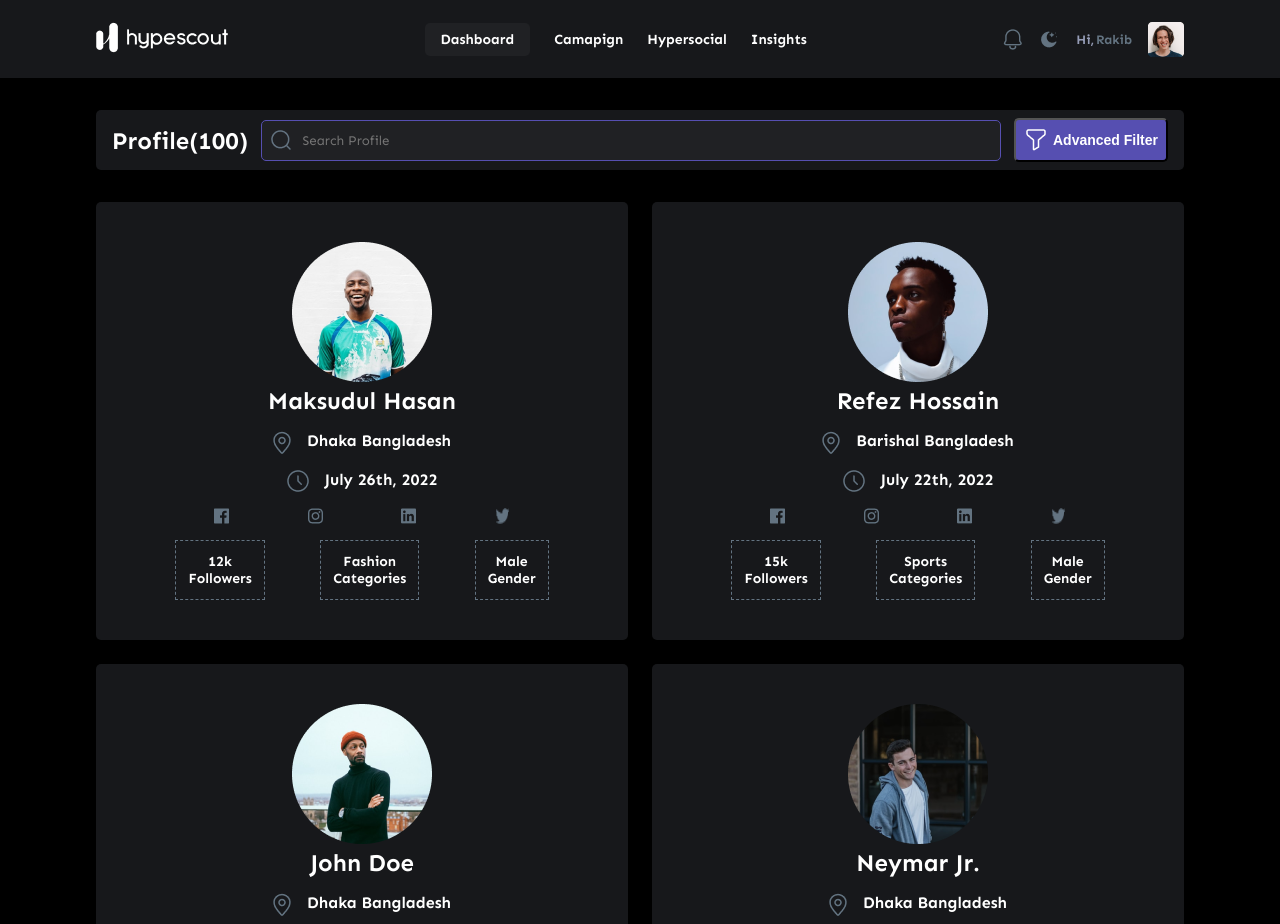
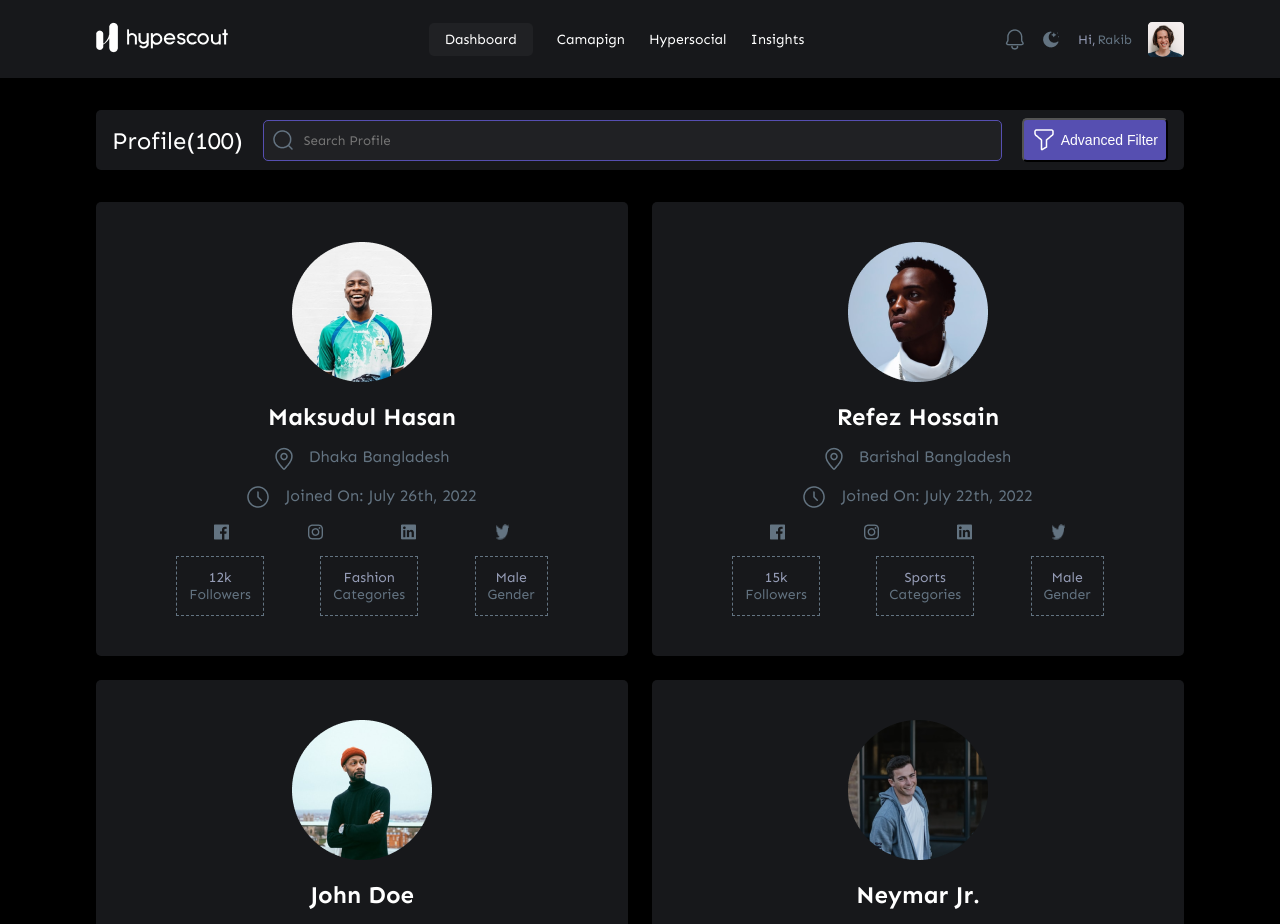
Before and after one commit to talhajubaer018/hypescout, a Next.js app: page / in a window 1280 px wide. Shown: the top 924 px of the page. Built offline with nearby package versions, Linux system fonts and the light colour scheme.

Commit message:
profile content fix

```diff
--- a/db/db.js
+++ b/db/db.js
@@ -31,7 +31,7 @@ const profileData = [
     id: 3,
     image: '/john-doe.png',
     name: 'John Doe',
-    location: 'Dhaka Bangladesh',
+    location: 'Sylhet Bangladesh',
     joinDate: 'July 26th, 2022',
     fbLink: '',
     instagramLink: '',
@@ -45,7 +45,7 @@ const profileData = [
     id: 4,
     image: '/neymar.png',
     name: 'Neymar Jr.',
-    location: 'Dhaka Bangladesh',
+    location: 'Rio Brazil',
     joinDate: 'June 26th, 2022',
     fbLink: '',
     instagramLink: '',
@@ -59,7 +59,7 @@ const profileData = [
     id: 5,
     image: '/jonathan.png',
     name: 'Jonathan Smith',
-    location: 'Dhaka Bangladesh',
+    location: 'Montana USA',
     joinDate: 'April 20th, 2022',
     fbLink: '',
     instagramLink: '',
@@ -73,7 +73,7 @@ const profileData = [
     id: 6,
     image: '/john-sina.png',
     name: 'John Sina',
-    location: 'Dhaka Bangladesh',
+    location: 'Kentucky USA',
     joinDate: 'January 15th, 2022',
     fbLink: '',
     instagramLink: '',
--- a/src/components/ProfileContent.js
+++ b/src/components/ProfileContent.js
@@ -14,7 +14,7 @@ const ProfileContent = () => {
 					</div>
 					<div className='time'>
 						<img src='/clock-icon.png' alt='clock' />
-						<h2>{data.joinDate}</h2>
+						<h2>Joined On: {data.joinDate}</h2>
 					</div>
 					<div className='social-icons'>
 						<img src='/fb.png' alt='facebook' />
@@ -24,13 +24,13 @@ const ProfileContent = () => {
 					</div>
 					<div className='profile-info'>
 						<h3>
-							<span>{data.followers}</span> <br /> Followers
+							<span>{data.followers}</span><br />Followers
 						</h3>
 						<h3>
-							<span>{data.category}</span> <br /> Categories
+							<span>{data.category}</span><br />Categories
 						</h3>
 						<h3>
-							<span>{data.gender}</span> <br /> Gender
+							<span>{data.gender}</span><br />Gender
 						</h3>
 					</div>
 				</div>
--- a/styles/globals.scss
+++ b/styles/globals.scss
@@ -22,18 +22,23 @@ a {
 }
 h1 {
 	font-size: $h1-font-size;
+	font-weight: $font-normal;
 }
 h2 {
 	font-size: $h2-font-size;
+	font-weight: $font-normal;
 }
 h3 {
 	font-size: $h3-font-size;
+	font-weight: $font-normal;
 }
 h4 {
 	font-size: $h4-font-size;
+	font-weight: $font-normal;
 }
 h5 {
 	font-size: $h5-font-size;
+	font-weight: $font-normal;
 }
 
 @media (prefers-color-scheme: dark) {
--- a/styles/home.scss
+++ b/styles/home.scss
@@ -80,7 +80,9 @@
 		border-radius: $border-rounded;
 
 		.profile-name {
+			margin-top: 1rem;
 			margin-bottom: 1rem;
+			font-weight: $font-semibold;
 		}
 		.location,
 		.time {
@@ -88,6 +90,7 @@
 			justify-content: center;
 			gap: 1rem;
 			margin-bottom: 1rem;
+			color: $lightGray-color;
 		}
 		.social-icons {
 			display: flex;
@@ -98,6 +101,11 @@
 			display: flex;
 			justify-content: space-evenly;
 			gap: 1rem;
+			color: $lightGray-color;
+
+			span {
+				color: $offWhite-color;
+			}
 
 			h3 {
 				border: 1px dashed $lightGray-color;
```
